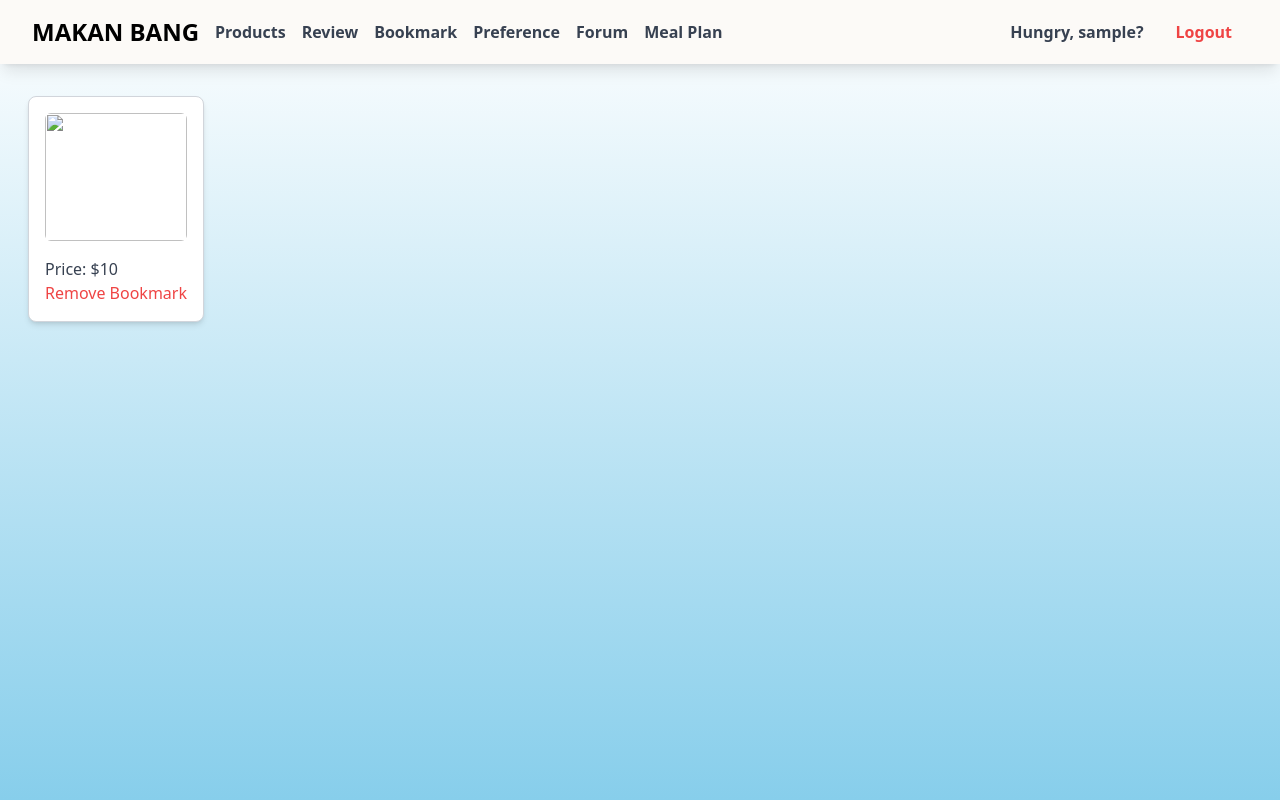
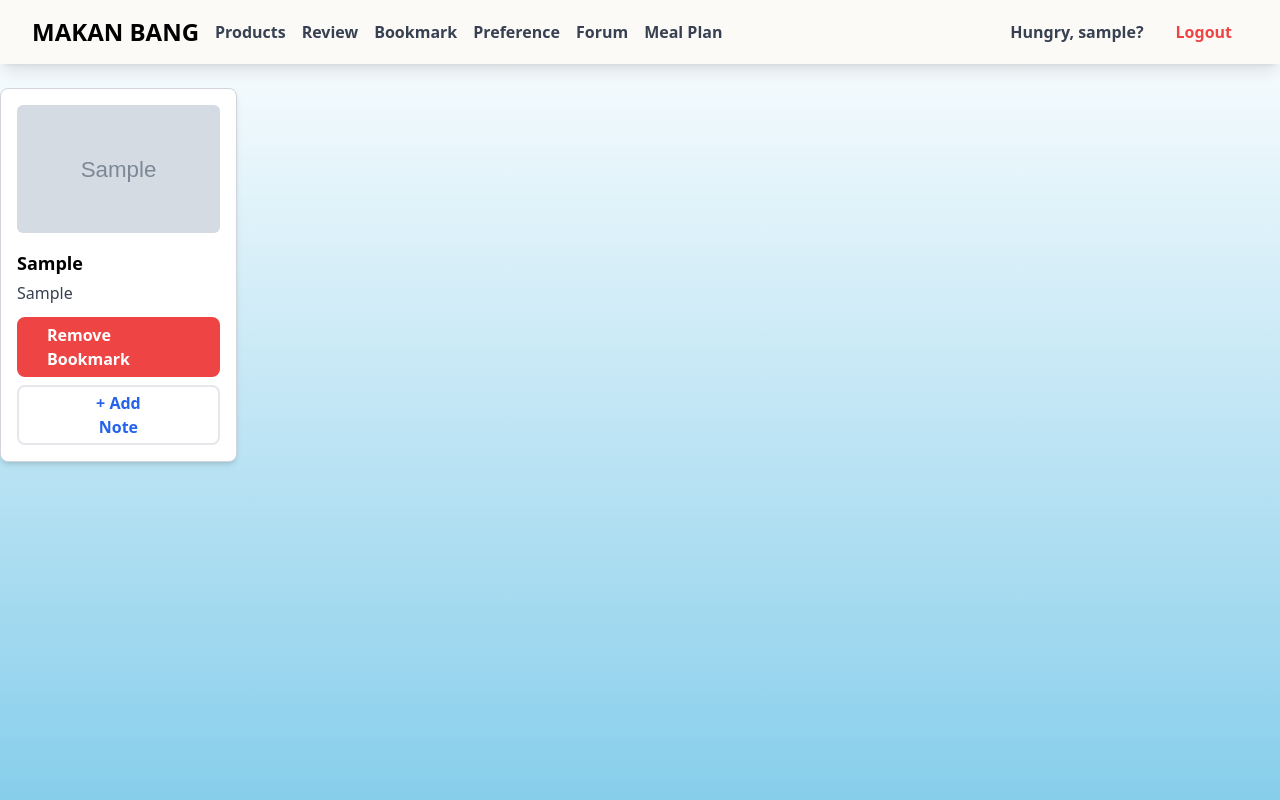
Before and after one commit to PBP7/makan-bang, a Django app: page /bookmark/ in a window 1280 px wide. Run offline with Django 5.2, Linux system fonts and the light colour scheme; a user stored in the database is signed in; tables that the repository leaves empty hold one stand-in row (values such as "Sample post"); grey boxes marked "Sample" are stand-in pictures; some libraries are stand-ins or nearby versions.

Commit message:
Design, kurang form

```diff
--- a/bookmark/templates/bookmark_list.html
+++ b/bookmark/templates/bookmark_list.html
@@ -1,24 +1,76 @@
 {% extends 'base.html' %}
 
-{% block content %}
-{% include 'navbar.html' %}
+{% block content %} {% include 'navbar.html' %}
 
 <div class="overflow-x-hidden min-h-screen flex flex-col" style="background: linear-gradient(to bottom, white, #87CEEB); padding-top: 88px;">
-    <div class="flex justify-start py-2 p-7">
+  <div class="flex justify-start items-center mb-4 mx-auto">
     {% if bookmarks %}
-            <ul class="grid grid-cols-1 sm:grid-cols-2 lg:grid-cols-3 gap-6">
+      <ul class="grid grid-cols-1 sm:grid-cols-2 md:grid-cols-3 lg:grid-cols-5 gap-6">
         {% for product in bookmarks %}
-                    <li class="bg-white shadow-md rounded-lg p-4 border border-gray-300">
-                        <img src="{{ product.image_url }}" alt="{{ product.name }}" class="h-32 w-full object-cover rounded-md mb-4">
-                        <h3 class="font-bold text-lg mb-2">{{ product.name }}</h3>
-                        <p class="text-gray-700">Price: ${{ product.price }}</p>
-                        <a href="{% url 'bookmark:remove_bookmark' product.id %}" class="text-red-500 hover:text-red-700">Remove Bookmark</a>
+          <li class="bg-white shadow-md rounded-lg p-4 border border-gray-300 flex flex-col">
+            <img src="{{ product.picture_link }}" alt="{{ product.item}}" class="h-32 w-full object-cover rounded-md mb-4">
+            <h3 class="font-bold text-lg mb-1">{{ product.item}}</h3>
+            <p class="text-gray-700 mb-1">{{ product.kategori}}</p>
+            <div class="flex justify-center mt-2">
+              <a href="{% url 'bookmark:remove_bookmark' product.id %}" class="text-white font-semibold bg-red-500 border-2 border-red-500 rounded-lg px-7 py-1 hover:bg-red-700 hover:text-white transition duration-300">Remove Bookmark</a>
+            </div>
+            <div class="flex justify-center mt-2" id="note-{{ product.id }}">
+              {% if product.note %}
+                <p class="text-gray-700 mb-1">{{ product.note }}</p>
+                <button class="text-blue-600 font-semibold border-2 border-blue-600 rounded-lg px-14 py-1 hover:bg-blue-600 hover:text-white transition duration-300" onclick="editNote('{{ product.id }}')">Edit Note</button>
+              {% else %}
+                <button class="text-blue-600 font-semibold border-2 border-blue-6 rounded-lg px-14 py-1 hover:bg-blue-600 hover:text-white transition duration-300" onclick="addNote('{{ product.id }}')">+ Add Note</button>
+              {% endif %}
+            </div>
           </li>
         {% endfor %}
       </ul>
     {% else %}
-            <p class="text-center text-gray-600 mt-4">You have no bookmarks yet.</p>
+      <p class="text-center font-semibold text-black mt-4">Bookmark anda masih kosong</p>
     {% endif %}
   </div>
 </div>
+
+<!-- Popup note -->
+<div class="fixed top-0 left-0 w-full h-full bg-black bg-opacity-50 hidden" id="popup-note">
+  <div class="bg-white rounded-lg p-4 w-1/2 mx-auto mt-20">
+    <h3 class="font-bold text-lg mb-4 text-center">Add Note</h3>
+    <form>
+      <textarea class="w-full p-2 h-40 border-2 border-blue-600 outline-none focus:border-black" id="note-input"></textarea>
+      <div class="flex justify-end mt-4">
+        <button class="bg-gray-500 hover:bg-gray-700 text-white font-bold py-2 px-4 rounded" onclick="cancelNote()">Cancel</button>
+        <button class="bg-blue-500 hover:bg-blue-700 text-white font-bold py-2 px-4 rounded ml-2" onclick="saveNote()">Add</button>
+      </div>
+    </form>
+  </div>
+</div>
+
+<script>
+  let currentProductId = null;
+
+  function addNote(productId) {
+    currentProductId = productId;
+    document.getElementById('popup-note').classList.remove('hidden');
+  }
+
+  function editNote(productId) {
+    currentProductId = productId;
+    document.getElementById('popup-note').classList.remove('hidden');
+  }
+
+  function saveNote() {
+    const noteInput = document.getElementById('note-input');
+    const note = noteInput.value;
+    // Kirimkan note ke server untuk disimpan
+    // ...
+    document.getElementById('popup-note').classList.add('hidden');
+    const noteElement = document.getElementById(`note-${currentProductId}`);
+    noteElement.innerHTML = `<p class="text-gray-700 mb-1">${note}</p><button class="text-blue-600 font-semibold border-2 border-blue-600 rounded-lg px-14 py-1 hover:bg-blue-600 hover:text-white transition duration-300" onclick="editNote('${currentProductId}')">Edit Note</button>`;
+  }
+
+  function cancelNote() {
+    document.getElementById('popup-note').classList.add('hidden');
+  }
+</script>
+
 {% endblock content %}
```
Also changed, not shown: bookmark/views.py (line endings or trailing spaces). Lines whose indentation alone changed are shown as unchanged.
